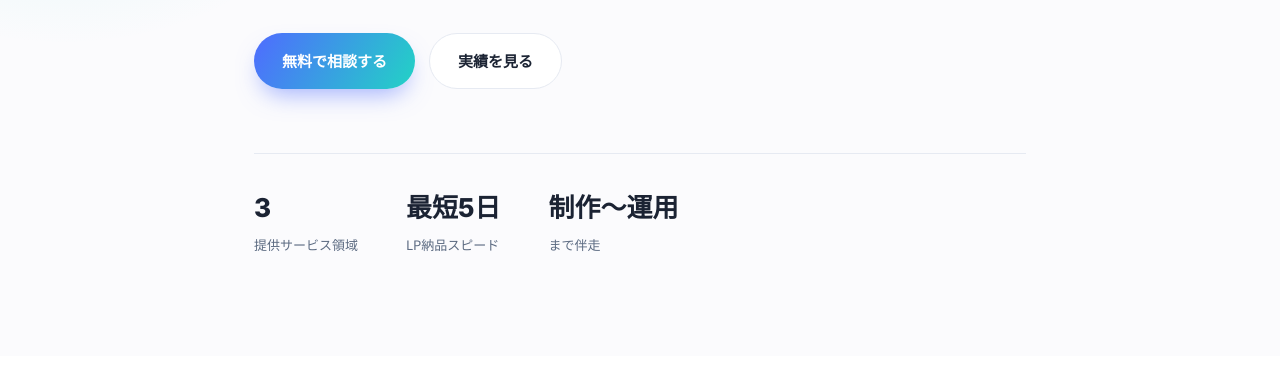
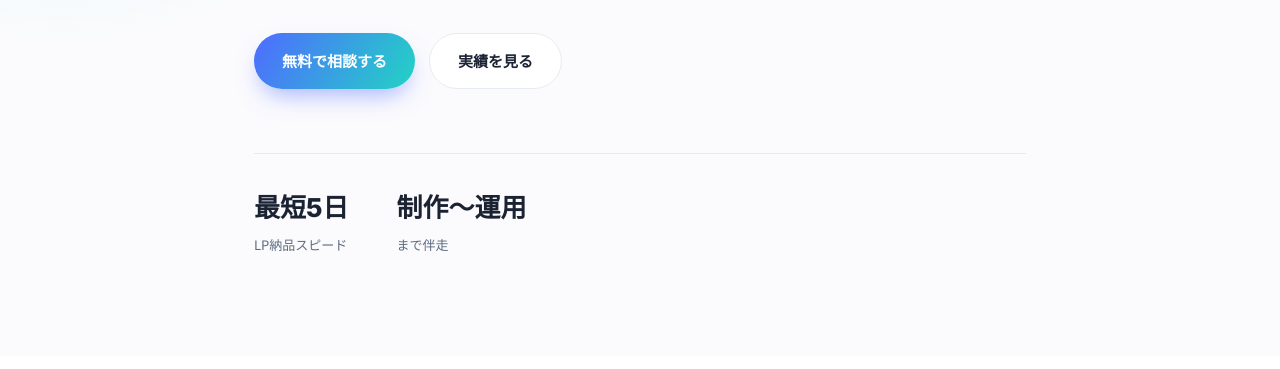
Before and after one commit to Hiroki93/hirameki-portfolio, a plain HTML site: page index.html in a window 1280 px wide. Shown: the part 431-800 px from the top of the page. Drawn offline with Linux system fonts and the light colour scheme.

Commit message:
ヒーローの「提供サービス領域」の数字表示を削除

```diff
--- a/index.html
+++ b/index.html
@@ -67,7 +67,6 @@
         <a href="#works" class="btn btn-outline">実績を見る</a>
       </div>
       <ul class="hero-stats reveal">
-        <li><strong>3</strong><span>提供サービス領域</span></li>
         <li><strong>最短5日</strong><span>LP納品スピード</span></li>
         <li><strong>制作〜運用</strong><span>まで伴走</span></li>
       </ul>
```
